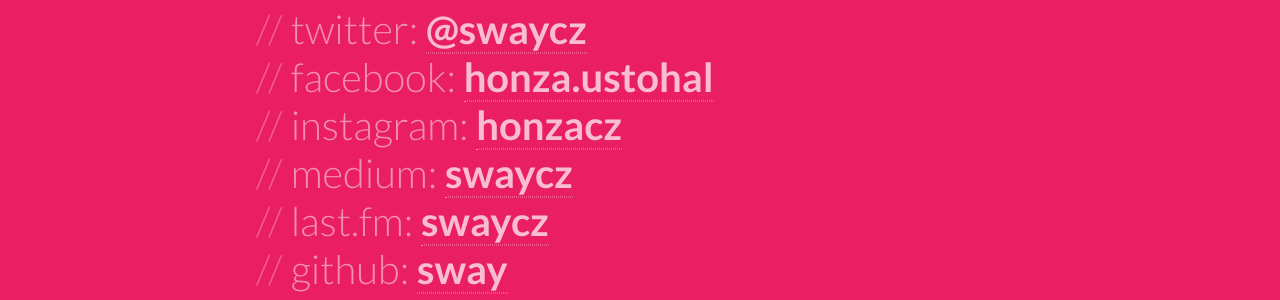
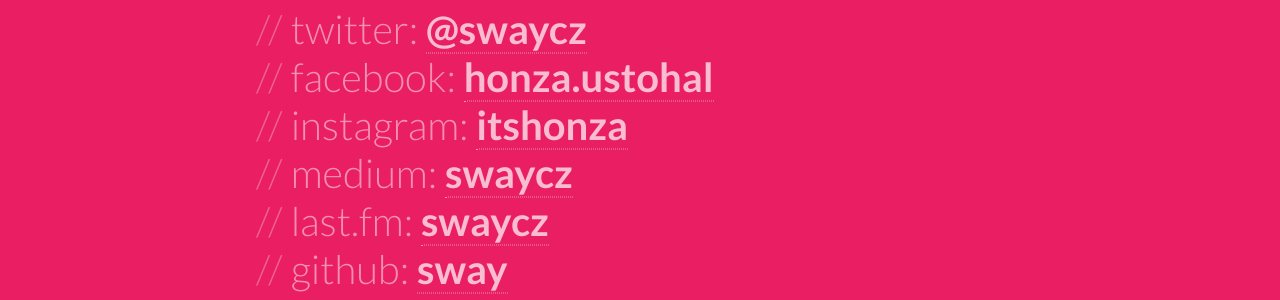
Before and after one commit to sway/sway.github.com, a Jekyll site: the page built from index.md, in a window 1280 px wide and 900 px high, scrolled down 2455 px. Shown: the part 159-459 px from the top of the window. Built offline with Jekyll 4.4.1, drawn with Linux system fonts in a browser that asks for light colours; nearby versions of some CDN libraries; comment, search, counter and statistics services are not loaded.

Commit message:
Update Instagram link

```diff
--- a/index.md
+++ b/index.md
@@ -47,7 +47,7 @@
 			<li>In <strong>Berlin</strong></li>
 			<li>twitter: <strong><a href="https://twitter.com/swaycz">@swaycz</a></strong></li>
 			<li>facebook: <strong><a href="https://facebook.com/honza.ustohal">honza.ustohal</a></strong></li>
-			<li>instagram: <strong><a href="https://instagram.com/honzacz">honzacz</a></strong></li>
+			<li>instagram: <strong><a href="https://instagram.com/itshonza">itshonza</a></strong></li>
 			<li>medium: <strong><a href="https://medium.com/@swaycz">swaycz</a></strong></li>
 			<li>last.fm: <strong><a href="https://last.fm/user/swaycz">swaycz</a></strong></li>
 			<li>github: <strong><a href="https://github.com/sway">sway</a></strong></li>
```
